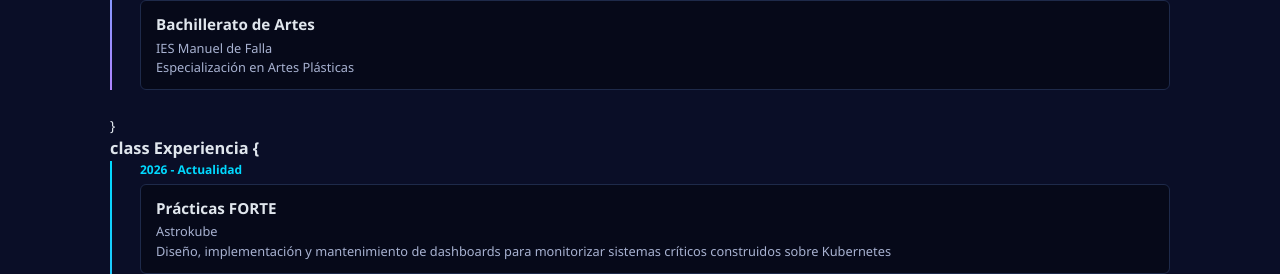
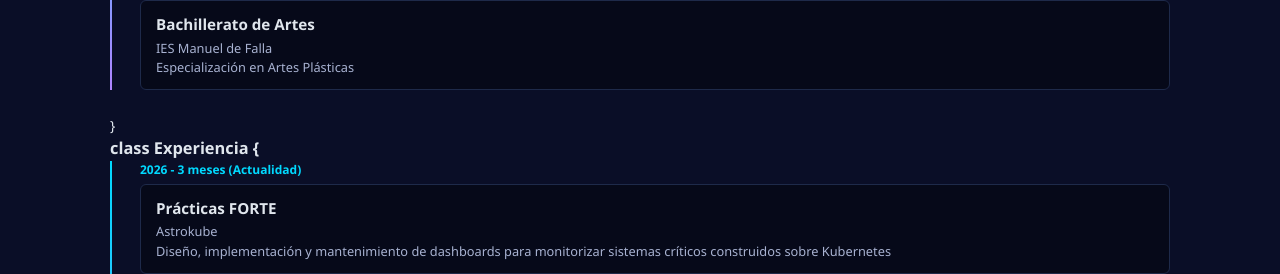
Before and after one commit to NereaSanLop/PorfolioNereaSanchezLopez, a plain HTML site: page index.html in a window 1280 px wide. Shown: the part 1398-1672 px from the top of the page. Drawn offline with Linux system fonts and the light colour scheme.

Commit message:
feat: add auto-calculate FORTE experience months

```diff
--- a/index.html
+++ b/index.html
@@ -187,7 +187,7 @@
                 </h3>
                 <div class="timeline">
                     <div class="timeline-item">
-                        <div class="timeline-date">2026 - Actualidad</div>
+                        <div class="timeline-date" id="forte-date">2026 - 0 meses</div>
                         <div class="timeline-content">
                             <h4>Prácticas FORTE</h4>
                             <p class="timeline-location">Astrokube</p>
--- a/js/script.js
+++ b/js/script.js
@@ -53,6 +53,18 @@ const observer = new IntersectionObserver((entries) => {
 
 // Aplicar animaciones de entrada
 document.addEventListener("DOMContentLoaded", () => {
+  const forteDate = document.getElementById("forte-date")
+  if (forteDate) {
+    const startYear = 2026
+    const startMonth = 1 // Febrero en base 0
+    const today = new Date()
+    const monthDiff = (today.getFullYear() - startYear) * 12 + (today.getMonth() - startMonth)
+    const months = Math.max(0, monthDiff + 1)
+    const label = months === 1 ? "mes" : "meses"
+
+    forteDate.textContent = `2026 - ${months} ${label} (Actualidad)`
+  }
+
   // Animar tech cards inmediatamente con retrasos escalonados
   const techCards = document.querySelectorAll(".tech-card")
   techCards.forEach((card, index) => {
```
